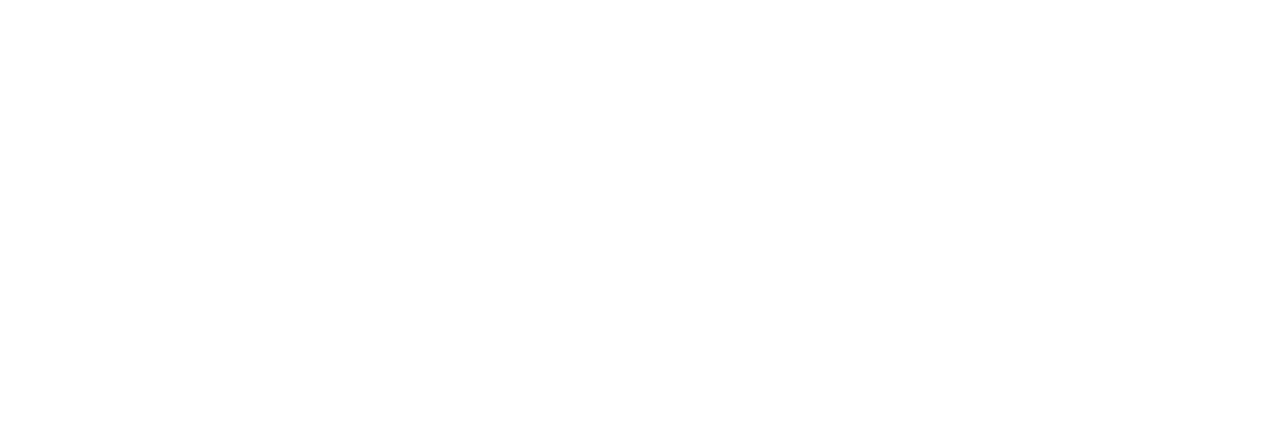
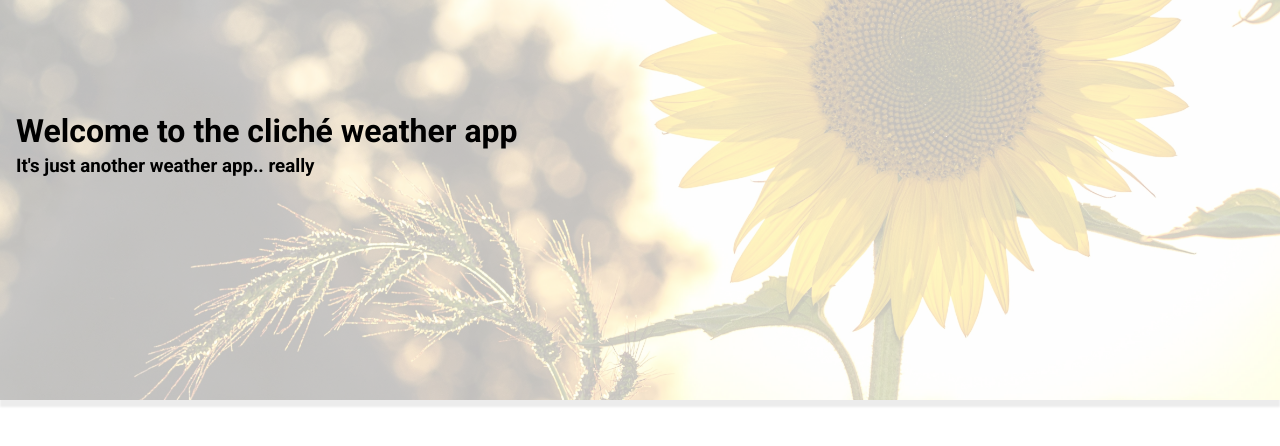
Before and after one commit to knowledgeReignsSupreme/cliche-weather-app, a React (Create React App) app: page / in a window 1280 px wide. Shown: the top 446 px of the page. Built offline with nearby package versions, Linux system fonts and the light colour scheme.

Commit message:
home header styling and HTML

```diff
--- a/public/index.html
+++ b/public/index.html
@@ -9,6 +9,8 @@
   <meta name="description" content="Just another cliché weather app! nothing special to see here.. " />
   <link rel="apple-touch-icon" href="%PUBLIC_URL%/logo192.png" />
   <link rel="manifest" href="%PUBLIC_URL%/manifest.json" />
+  <link rel="preconnect" href="https://fonts.gstatic.com">
+  <link href="https://fonts.googleapis.com/css2?family=Roboto:wght@400;700&display=swap" rel="stylesheet">
   <title>Cliché Weather App</title>
 </head>
 
--- a/src/App.js
+++ b/src/App.js
@@ -1,5 +1,24 @@
+import './App.scss';
+
 function App() {
-  return <div className='App'></div>;
+  return (
+    <>
+      <Header />
+    </>
+  );
 }
 
 export default App;
+
+function Header() {
+  return (
+    <header className='header'>
+      <div className='header__content'>
+        <div className='header__content__text'>
+          <h1>Welcome to the cliché weather app</h1>
+          <h3>It's just another weather app.. really</h3>
+        </div>
+      </div>
+    </header>
+  );
+}
--- a/src/App.scss
+++ b/src/App.scss
@@ -1,42 +1,57 @@
 @import './Variables.scss';
+@import './Global.scss';
 
-* {
-  margin: 0;
-  padding: 0;
-  box-sizing: border-box;
+.header {
+  position: relative;
+  min-height: 18rem;
+  max-width: 2000px;
+  margin: 0 auto;
+
+  @media (min-width: 600px) {
+    min-height: 25rem;
   }
 
-button {
-  border: none;
-  margin: 0;
-  padding: 0;
-  width: auto;
-  overflow: visible;
-  background: transparent;
-  color: inherit;
-  font: inherit;
-  line-height: normal;
-  -webkit-font-smoothing: inherit;
-  -moz-osx-font-smoothing: inherit;
-  -webkit-appearance: none;
-  cursor: pointer;
+
+  &::after {
+    content: '';
+    background: url('./media/hero.jpg') no-repeat center center/cover;
+    opacity: 0.25;
+    top: 0;
+    left: 0;
+    bottom: 0;
+    right: 0;
+    position: absolute;
+    z-index: -1;
+    min-height: 18rem;
+    box-shadow: 0 7px 2px rgba(0, 0, 0, 0.3);
   }
 
-button:disabled {
-  cursor: not-allowed;
+  &__content {
+    display: flex;
+    flex-direction: column;
+    align-items: flex-start;
+    margin-right: 0.5rem;
+    justify-content: center;
+
+    @media (max-width: 900px) {
+      align-items: center;
+      text-align: center;
     }
 
-&::-moz-focus-inner {
-  border: 0;
-  padding: 0;
+    &__text {
+      margin-top: 7rem;
+
+      h1,
+      h3 {
+        margin-bottom: 0.3rem;
       }
 
-body {
-  color: $text;
+      @media (min-width: 900px) {
+        margin-left: 1rem;
       }
 
-h1,
-h2,
-h3 {
-  color: $text-headers;
     }
+  }
+
+
+}
--- /dev/null
+++ b/src/Global.scss
@@ -0,0 +1,49 @@
+@import './Variables.scss';
+
+* {
+  margin: 0;
+  padding: 0;
+  box-sizing: border-box;
+}
+
+button {
+  border: none;
+  margin: 0;
+  padding: 0;
+  width: auto;
+  overflow: visible;
+  background: transparent;
+  color: inherit;
+  font: inherit;
+  line-height: normal;
+  -webkit-font-smoothing: inherit;
+  -moz-osx-font-smoothing: inherit;
+  -webkit-appearance: none;
+  cursor: pointer;
+
+  &::-moz-focus-inner {
+    border: 0;
+    padding: 0;
+  }
+}
+
+button:disabled {
+  cursor: not-allowed;
+}
+
+
+
+body {
+  color: $text;
+  font-family: 'Roboto', sans-serif;
+}
+
+img {
+  max-width: 100%;
+}
+
+h1,
+h2,
+h3 {
+  color: $text-headers;
+}
```
Also changed, not shown: src/media/hero.jpg (added). Lines whose indentation alone changed are shown as unchanged.
